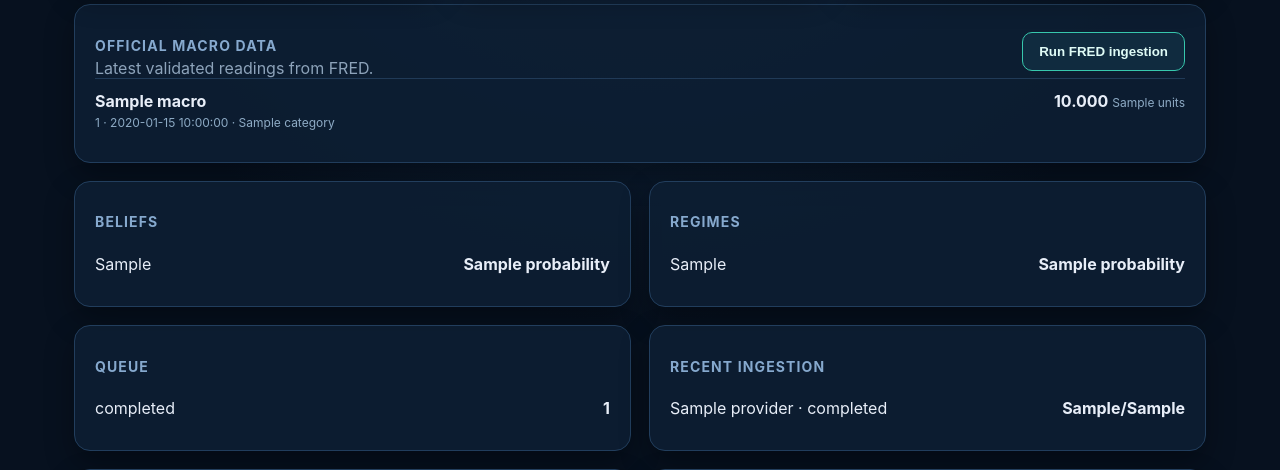
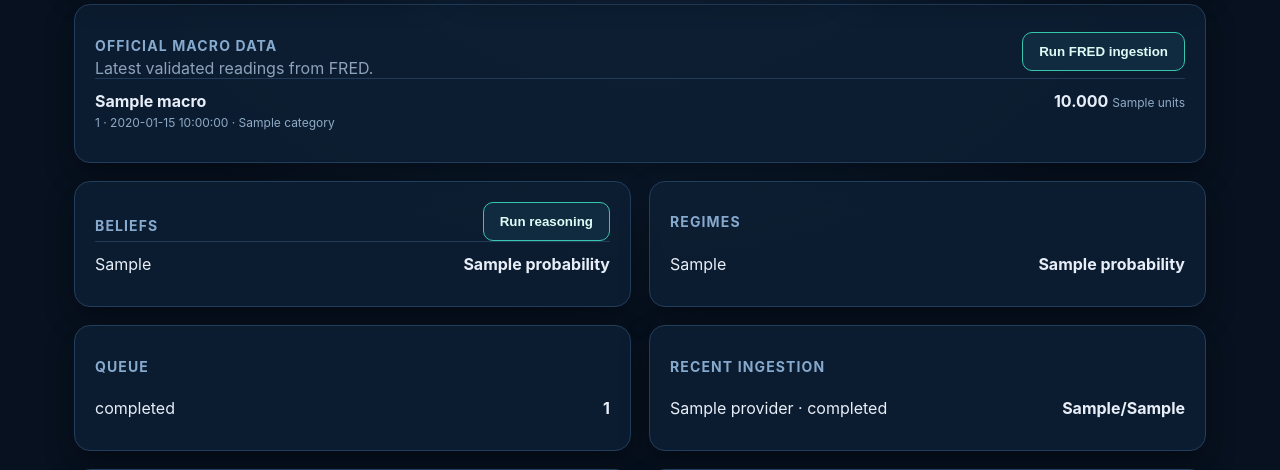
Before and after one commit to ahmadnnasr/livingeconomicmap, a FastAPI app: template templates/dashboard.html in a window 1280 px wide. Shown: the part 323-793 px from the top of the page. Run offline with FastAPI, Linux system fonts and the light colour scheme; the template is opened without the code that fills it: most values are stand-ins (such as "Sample title", 1, 10 or a date in 2020).

Commit message:
Update dashboard.html

```diff
--- a/templates/dashboard.html
+++ b/templates/dashboard.html
@@ -2,7 +2,7 @@
 <body><main><header><div><span class="eyebrow">LIVE RESEARCH OPERATING SYSTEM</span><h1>{{ settings.app_name }}</h1><p>Macro evidence → beliefs → regimes → rankings → publications</p></div><div class="badge">{{ settings.app_env }}</div></header>
 <section class="grid stats"><article><h2>Default recipient</h2><strong>{{ settings.default_report_recipient }}</strong></article><article><h2>Gmail delivery</h2><strong>{{ 'Enabled' if settings.gmail_delivery_enabled else 'Disabled' }}</strong></article><article><h2>Timezone</h2><strong>{{ settings.app_timezone }}</strong></article></section>
 <section><article><div class="section-head"><div><h2>Official macro data</h2><p class="empty">Latest validated readings from FRED.</p></div><form method="post" action="/admin/ingest/fred"><button type="submit">Run FRED ingestion</button></form></div>{% for x in state.macro %}<div class="row macro-row"><span><b>{{ x.title }}</b><small>{{ x.series_id }} · {{ x.observation_date }} · {{ x.category }}</small></span><strong>{{ '%.3f'|format(x.value) }}{% if x.units %} <small>{{ x.units }}</small>{% endif %}</strong></div>{% else %}<p class="empty">No macro observations yet. Run the first FRED ingestion.</p>{% endfor %}</article></section>
-<section class="grid"><article><h2>Beliefs</h2>{% for x in state.beliefs %}<div class="row"><span>{{ x.belief_key }}</span><b>{{ x.probability }}</b></div>{% else %}<p class="empty">No belief snapshots yet.</p>{% endfor %}</article><article><h2>Regimes</h2>{% for x in state.regimes %}<div class="row"><span>{{ x.regime_key }}</span><b>{{ x.probability }}</b></div>{% else %}<p class="empty">No regime snapshots yet.</p>{% endfor %}</article></section>
+<section class="grid"><article><div class="section-head"><h2>Beliefs</h2><form method="post" action="/admin/run/reasoning"><button type="submit">Run reasoning</button></form></div>{% for x in state.beliefs %}<div class="row"><span>{{ x.belief_key }}</span><b>{{ x.probability }}</b></div>{% else %}<p class="empty">No belief snapshots yet.</p>{% endfor %}</article><article><h2>Regimes</h2>{% for x in state.regimes %}<div class="row"><span>{{ x.regime_key }}</span><b>{{ x.probability }}</b></div>{% else %}<p class="empty">No regime snapshots yet.</p>{% endfor %}</article></section>
 <section class="grid"><article><h2>Queue</h2>{% for x in state.jobs %}<div class="row"><span>{{ x.status }}</span><b>{{ x.count }}</b></div>{% else %}<p class="empty">Queue is empty.</p>{% endfor %}</article><article><h2>Recent ingestion</h2>{% for x in state.ingestion_runs %}<div class="row"><span>{{ x.provider }} · {{ x.status }}</span><b>{{ x.series_succeeded }}/{{ x.series_requested }}</b></div>{% else %}<p class="empty">No ingestion runs recorded.</p>{% endfor %}</article></section>
 <section class="grid"><article><h2>Recent delivery</h2>{% for x in state.deliveries %}<div class="row"><span>{{ x.delivery_mode }}</span><b>{{ x.status }}</b></div>{% else %}<p class="empty">No deliveries recorded.</p>{% endfor %}</article><article><h2>Recent publications</h2>{% for x in state.publications %}<div class="row"><span>{{ x.subject }}</span><b>{{ x.status }}</b></div>{% else %}<p class="empty">No publications generated yet.</p>{% endfor %}</article></section>
 </main></body></html>
```
